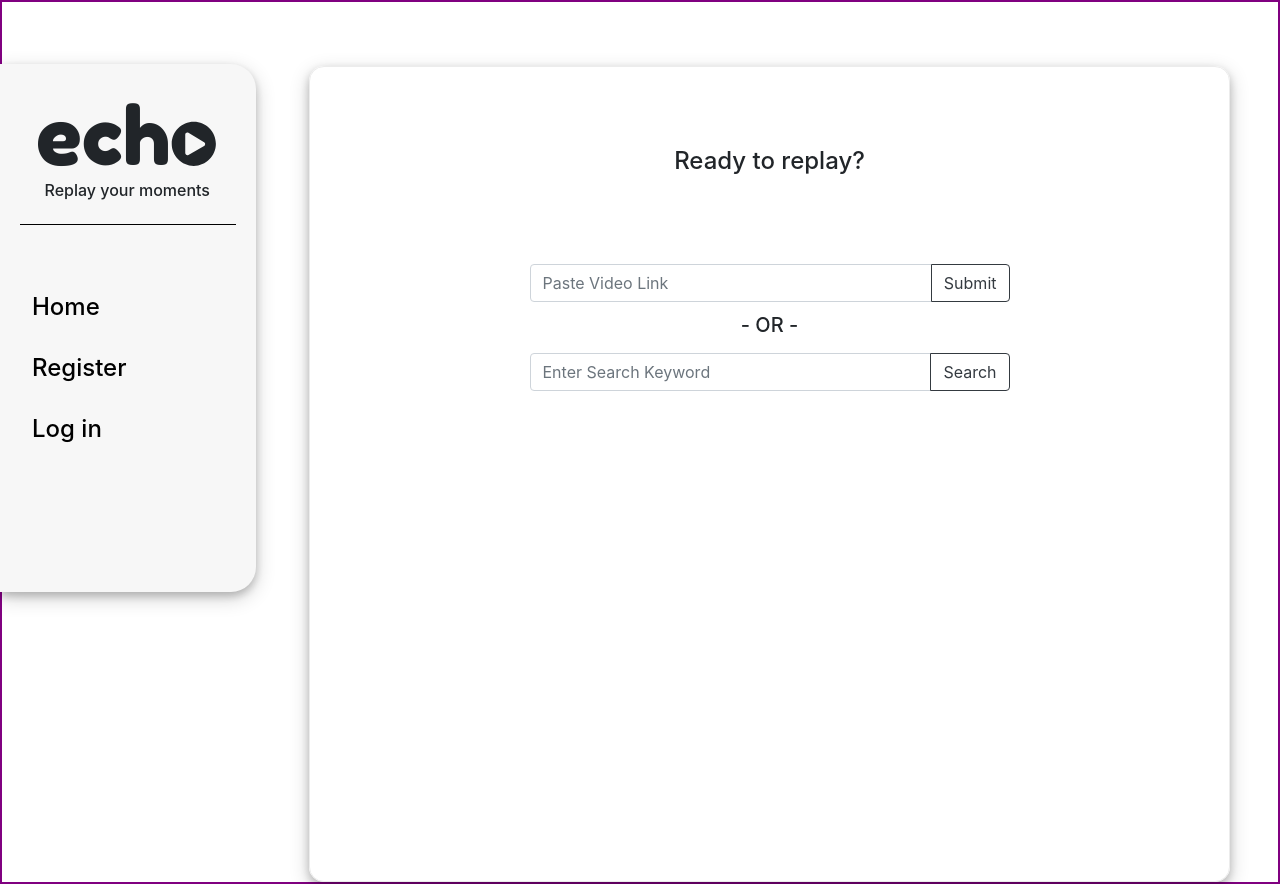
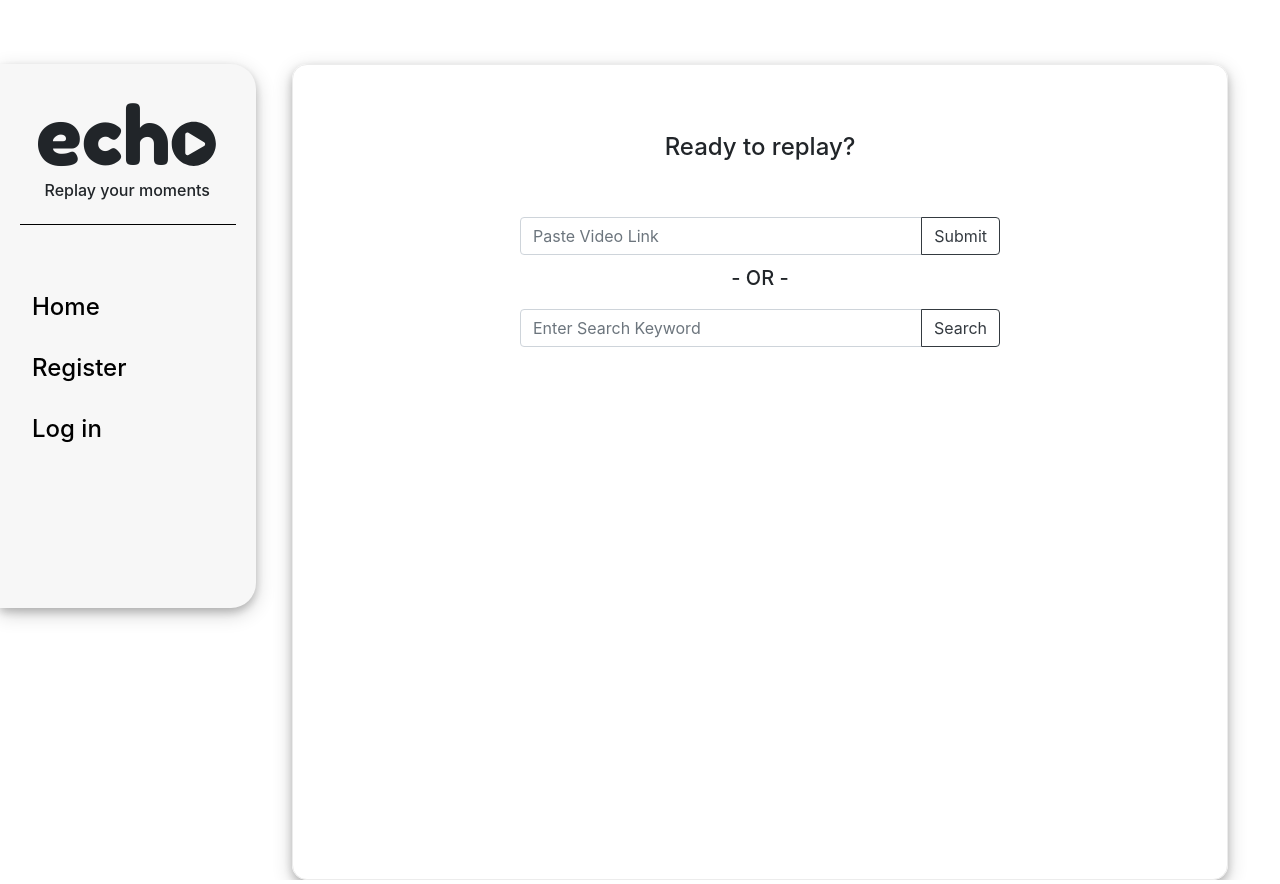
Before and after one commit to nataliaCodes/echo-replay-your-moments, a React (Create React App) app in the folder front-end/: page / in a window 1280 px wide. Built offline with nearby package versions, Linux system fonts and the light colour scheme.

Commit message:
Fix layout for home and user videos pages

```diff
--- a/front-end/src/components/HomePage/VideoList.jsx
+++ b/front-end/src/components/HomePage/VideoList.jsx
@@ -3,17 +3,13 @@ import React from "react";
 import Video from "./Video";
 
 const VideoList = ({ data, onVideoSelected }) => {
-  console.log(data)
+
   return (
     <div className="video-list">
-      {/* <div style={{ padding: "20px 0" }}> */}
-        <h3
-          style={{ textAlign: "center", fontSize: "18px", fontWeight: "bold" }}
-        >
-          {data.lenght > 0 && <p>Search Result</p>}
-        </h3>
-        <Video data={data} onVideoSelected={onVideoSelected} />
-      {/* </div> */}
+      <h5>
+        {data.length > 0 && <p>Select video below to start adding your moments</p>}
+      </h5>
+      <Video data={data} onVideoSelected={onVideoSelected} />
     </div>
   );
 };
--- a/front-end/src/components/UserVideosPage/UserVideos.jsx
+++ b/front-end/src/components/UserVideosPage/UserVideos.jsx
@@ -65,7 +65,7 @@ export default function UserVideos(props) {
 
     <div className="UserVideos">
       <div className="content-container">
-        <h4>All User Videos</h4>
+        <h4>Select video below to start adding your moments</h4>
         {/* <SearchBar /> */}
 
         <Modal show={showAlert} onHide={() => setShowAlert(false)}>
--- a/front-end/src/stylesheets/Layout.scss
+++ b/front-end/src/stylesheets/Layout.scss
@@ -28,7 +28,7 @@
         border: 1px solid #ECECEC;
         border-radius: 15px;
         box-shadow: 0 4px 8px 0 rgba(0, 0, 0, 0.2), 0 6px 20px 0 rgba(0, 0, 0, 0.19);
-        width: 75%;
+        width: 90%;
         height: 100%;
         min-height: 51em;
         padding: .5em;
@@ -39,7 +39,7 @@
 
     .Sidebar {
       width: 16em;
-      height: 66vh;
+      height: 34em;
       padding: .5em;
       background-color: #F7F7F7;
       border-radius: 0 25px 25px 0;
@@ -91,7 +91,6 @@
         img {
           filter: drop-shadow(.5rem 0 .4rem lightgray);
           height: 3em;
-          margin-right: .3em;
         }
       }
     }
@@ -123,15 +122,14 @@
 
     .Home {
       flex-grow: 2;
-      border: 2px solid purple;
 
       display: flex;
-      justify-content: flex-end;
+      justify-content: center;
 
-      padding: 4em 3em 0 0;
+      padding: 4em 0 0 15em;
 
       h4 {
-        padding: 3em 0 3em 0;
+        padding: 2.5em 0 1.5em 0;
       }
 
       .link-input {
@@ -141,8 +139,25 @@
       }
 
       form {
-        padding: .5em 0 .7em 0;
+        padding: .7em 0 .7em 0;
         width: 30em;
+      }
+
+      a {
+        display: flex;
+        flex-wrap: wrap;
+        align-items: center;
+        justify-content: space-around;
+
+        padding: 1.5em 0 .5em 1.2em;
+
+        .card {
+          margin: 1em 0 1em 0;
+        }
+      }
+
+      .video-list {
+        padding-top: 2em;
       }
 
     }
@@ -151,9 +166,23 @@
       border: 2px solid purple;
       flex-grow: 2;
       display: flex;
-      justify-content: flex-end;
+      justify-content: center;
 
-      padding: 4em 3em 0 0;
+      padding: 4em 0 0 14em;
+
+      h4 {
+        padding: 2.5em 0 1.5em 0;
+      }
+
+      .user-video-list {
+        display: flex;
+        flex-wrap: wrap;
+        justify-content: space-around;
+
+        .card {
+          margin: 1em 0 1em 0;
+        }
+      }
 
     }
 
@@ -161,10 +190,9 @@
       flex-grow: 2;
 
       display: flex;
-      flex-direction: column;
-      justify-content: flex-end;
+      justify-content: center;
 
-      padding: 4em 3em 0 0;
+      padding: 4em 0 0 14em;
 
       .nav {
         align-self: flex-start;
@@ -204,18 +232,18 @@
 
       display: flex;
       flex-direction: column;
-      justify-content: flex-end;
+      justify-content: center;
 
-      padding: 4em 3em 0 0;
+      padding: 4em 0 0 14em;
     }
 
     .Register {
       flex-grow: 2;
 
       display: flex;
-      justify-content: flex-end;
+      justify-content: center;
 
-      padding: 4em 3em 0 0;
+      padding: 4em 0 0 14em;
 
       .form{
         border: solid limegreen;
@@ -232,9 +260,9 @@
       flex-grow: 2;
 
       display: flex;
-      justify-content: flex-end;
+      justify-content: center;
 
-      padding: 4em 3em 0 0;
+      padding: 4em 0 0 14em;
 
 
       .form{
```
